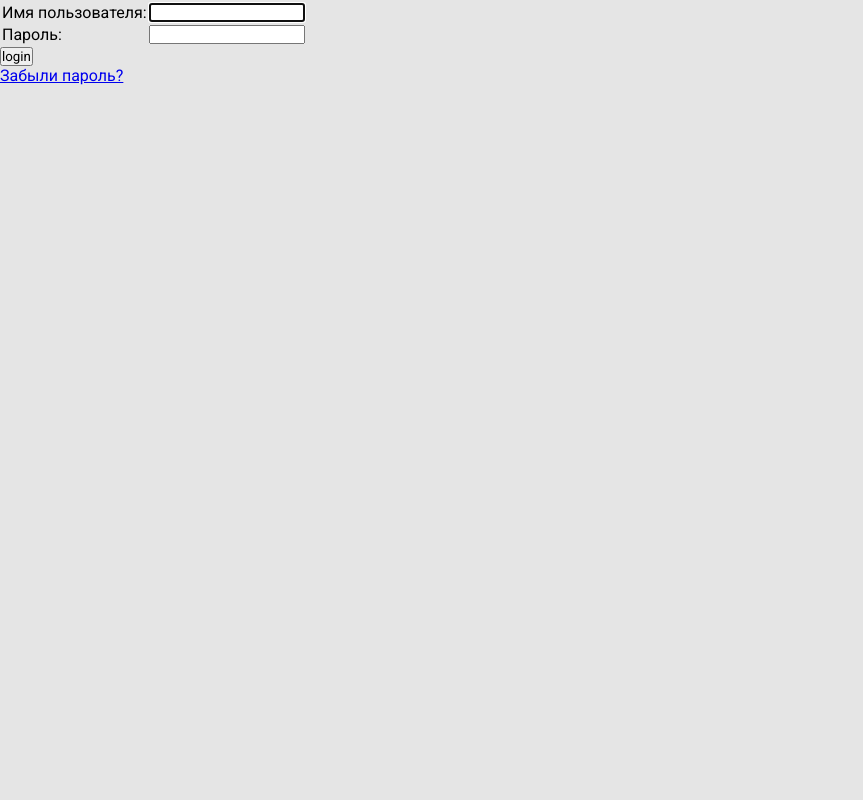
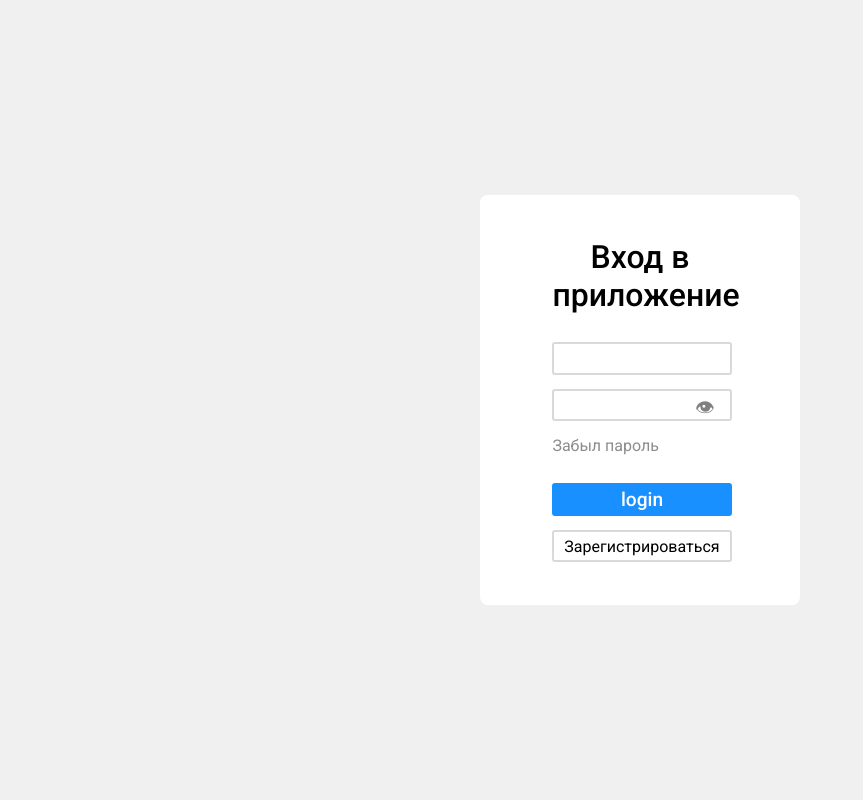
Before and after one commit to askar-ya/RS-DjangoApp, a Django app: page /accounts/login/ in a window 1280 px wide. Shown: the whole page, without its empty margins (0-863 px from the left). Run offline with Django 5.2, Linux system fonts and the light colour scheme.

Commit message:
add login

```diff
--- a/app/service.py
+++ b/app/service.py
@@ -31,8 +31,4 @@
 
 
     def render(self):
-        auth = self.check_auth()
-        if auth:
-            return render(self.request, 'TestSearch.html', context={'user': self.user})
-        else:
-            return render(self.request, 'NoAuth.html')
+        return render(self.request, 'Search.html', context={'user': self.user})
--- a/app/static/css/base.css
+++ b/app/static/css/base.css
@@ -5,7 +5,7 @@
 }
 
 body{
-    background: #e5e5e5;
+    background: #f0f0f0;
 }
 
 .pointer:hover{
--- /dev/null
+++ b/app/static/css/login_forms.css
@@ -0,0 +1,126 @@
+.main-box{
+    width: 100%;
+    height: 100vh;
+    display: grid;
+    grid-template-columns: repeat(16, 1fr);
+    grid-template-rows: 1fr;
+    align-items: center;
+
+}
+
+.contenet{
+    grid-column: 7 / 11;
+    background-color: #ffffff;
+    border-radius: 8px;
+    display: grid;
+    justify-content: center;
+    padding-left: 13%;
+    padding-right: 13%;
+    grid-template-columns: 74%;
+    row-gap: calc(100vh * 0.0356);
+    padding-top: calc(100vh * 0.0533);
+    padding-bottom: calc(100vh * 0.0533);
+    font-family: "Roboto", sans-serif;
+
+}
+
+.label{
+    text-align: center;
+    font-weight: 500;
+}
+
+.sub-box{
+    display: grid;
+    grid-template-columns: 1fr;
+    row-gap: calc(100vh * 0.0178);
+}
+
+.sub-box .input-box{
+    width: 100%;
+    height: calc(100vh * 0.0356);
+    border-radius: 3px;
+    border: 2px solid #d9d9d9;
+    display: grid;
+
+
+}
+
+.sub-box .input-box input{
+    background-color: rgba(0, 0, 0, 0.0);
+    border: none;
+    width: 90%;
+    height: 95%;
+    align-self: center;
+    justify-self: center;
+    font-weight: 500;
+    font-size: 110%;
+}
+
+.sub-box .input-box input:focus {
+  outline: none;
+}
+
+.sub-box .input-box .aye{
+    text-decoration: none;
+    color: gray;
+    position: absolute;
+    margin-left: 11vw;
+    font-size: 1.5vw;
+    margin-top: 0.2vw;
+}
+
+.sub-box .reset{
+    text-decoration: none;
+    color: #8c8c8c;
+}
+
+.sub-box .reset:hover{
+    color: #1890ff;
+}
+
+.sub-box .btn{
+    height: calc(100vh * 0.0356);
+    width: 100%;
+    text-decoration: none;
+    color: black;
+    text-align: center;
+}
+
+
+.btn-white{
+    border-radius: 3px;
+    border: 2px solid #d9d9d9;
+    width: 100%;
+    height: 100%;
+    align-content: center;
+}
+
+.btn-white:hover{
+    cursor: pointer;
+}
+
+.btn-blue{
+    border-radius: 3px;
+    border: 2px solid #1890ff;
+    width: 100%;
+    height: 100%;
+    background-color: #1890ff;
+    align-content: center;
+    cursor: pointer !important;
+}
+
+.btn-blue:hover{
+    background-color: #1870ff;
+    border: 2px solid #1870ff;
+}
+
+.btn input{
+    width: 100%;
+    height: 100%;
+    cursor: pointer !important;
+    background-color: rgba(0, 0, 0, 0.0);
+    border: none;
+    font-weight: 500;
+    font-size: 120%;
+    color: white;
+}
--- /dev/null
+++ b/app/static/js/login_forms.js
@@ -0,0 +1,17 @@
+let username = document.querySelector('.input-box.username input');
+username.placeholder = 'Имя пользователя'
+
+let pass = document.querySelector('.input-box.pass input');
+pass.placeholder = 'Пароль'
+
+function show_hide_password(target){
+    var input = document.querySelector('.input-box.pass input');
+    if (input.getAttribute('type') == 'password') {
+        target.classList.add('view');
+        input.setAttribute('type', 'text');
+    } else {
+        target.classList.remove('view');
+        input.setAttribute('type', 'password');
+    }
+    return false;
+}
--- a/templates/index.html
+++ b/templates/Base.html
@@ -3,8 +3,16 @@
 <html lang="ru">
 <head>
     <meta charset="UTF-8">
-    <title>main</title>
+    <title>{% block title %}{% endblock %}</title>
+    <link rel="shortcut icon" type="image/png" href="{% static 'favicon.png' %}"/>
     <link rel="stylesheet" href="{% static "css/base.css" %}"/>
+
+    {% block css %}
+    {% endblock %}
+
+    {% block js %}
+    {% endblock %}
+
     <link rel="stylesheet" href="{% static "css/reel_detailed.css" %}"/>
     <link rel="stylesheet" href="{% static "css/reels_card.css" %}"/>
     <link rel="stylesheet" href="{% static "css/head.css" %}"/>
--- a/templates/NoAuth.html
+++ b/templates/NoAuth.html
@@ -1,4 +1,8 @@
-{% extends "index.html" %}
+{% extends "Base.html" %}
+
+{% block title %}
+    Войдите в личный кабинет
+{% endblock %}
 
 {% block content %}
   <h1>Вы не авторизованы</h1>
--- a/templates/registration/logged_out.html
+++ b/templates/registration/logged_out.html
@@ -1,4 +1,4 @@
-{% extends "index.html" %}
+{% extends "Base.html" %}
 
 {% block content %}
   <p>Вы вышли!</p>
--- a/templates/registration/login.html
+++ b/templates/registration/login.html
@@ -1,6 +1,21 @@
-{% extends "index.html" %}
+{% extends "Base.html" %}
+
+{% load static %}
+
+{% block css %}
+    <link rel="stylesheet" href="{% static "css/login_forms.css" %}"/>
+{% endblock %}
+
+{% block js %}
+    <script src="{% static 'js/login_forms.js' %}"></script>
+{% endblock %}
 
 {% block content %}
+<form class="main-box" method="post" action="{% url 'login' %}">
+    <div class="contenet">
+        {% csrf_token %}
+
+        <h1 class="label">Вход в приложение</h1>
 
         {% if form.errors %}
           <p>Ваше имя пользователя и пароль не совпали. Пожалуйста, попробуйте снова.</p>
@@ -16,26 +31,37 @@
           {% endif %}
         {% endif %}
 
-<form method="post" action="{% url 'login' %}">
-{% csrf_token %}
-<table>
+        <div class="sub-box">
 
-<tr>
-  <td>{{ form.username.label_tag }}</td>
-  <td>{{ form.username }}</td>
-</tr>
+            <div class="input-box username">
+                {{ form.username }}
+            </div>
 
-<tr>
-  <td>{{ form.password.label_tag }}</td>
-  <td>{{ form.password }}</td>
-</tr>
-</table>
+            <div class="input-box pass">
+                {{ form.password }}
+                <a href="#" class="password-control aye" onclick="return show_hide_password(this);">👁</a>
+            </div>
 
-<input type="submit" value="login" />
+            <a class="reset" href="{% url 'password_reset' %}">Забыл пароль</a>
+
+        </div>
+
+        <div class="sub-box">
+
+            <div class="btn btn-blue">
+                <input type="submit" value="login">
+            </div>
+
+            <a class="btn btn-white" href="reg">
+                <div class="reg">
+                    Зарегистрироваться
+                </div>
+            </a>
+
             <input type="hidden" name="next" value="{{ next }}" />
+
+        </div>
+
+    </div>
 </form>
-
-{# Assumes you setup the password_reset view in your URLconf #}
-<p><a href="{% url 'password_reset' %}">Забыли пароль?</a></p>
-
 {% endblock %}
```
Also changed, not shown: templates/HeadMenu.html (+8 -4 lines), templates/Search.html (renamed from templates/TestSearch.html, +14 -23 lines), app/static/favicon.png (added). Lines whose indentation alone changed are shown as unchanged.
